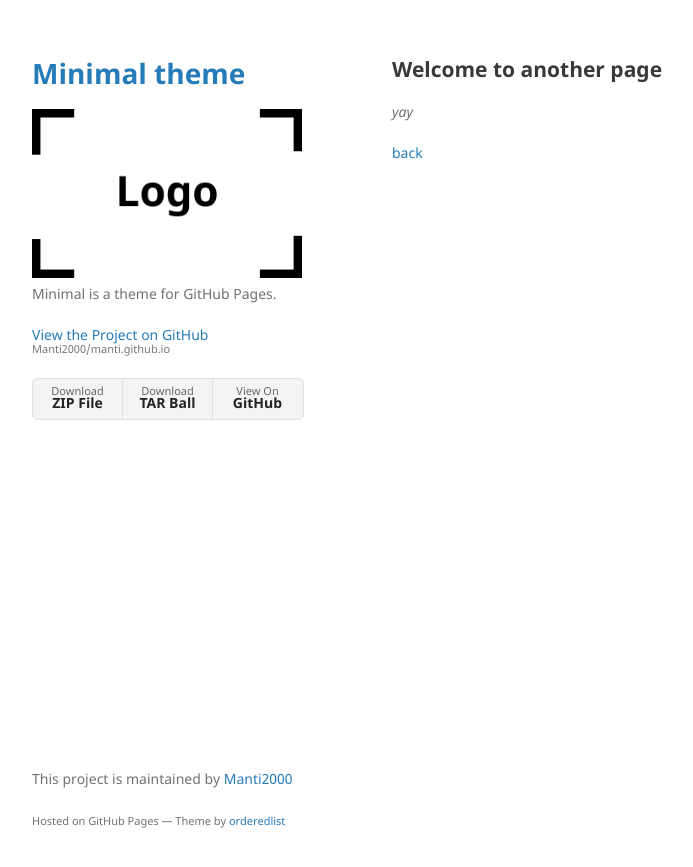
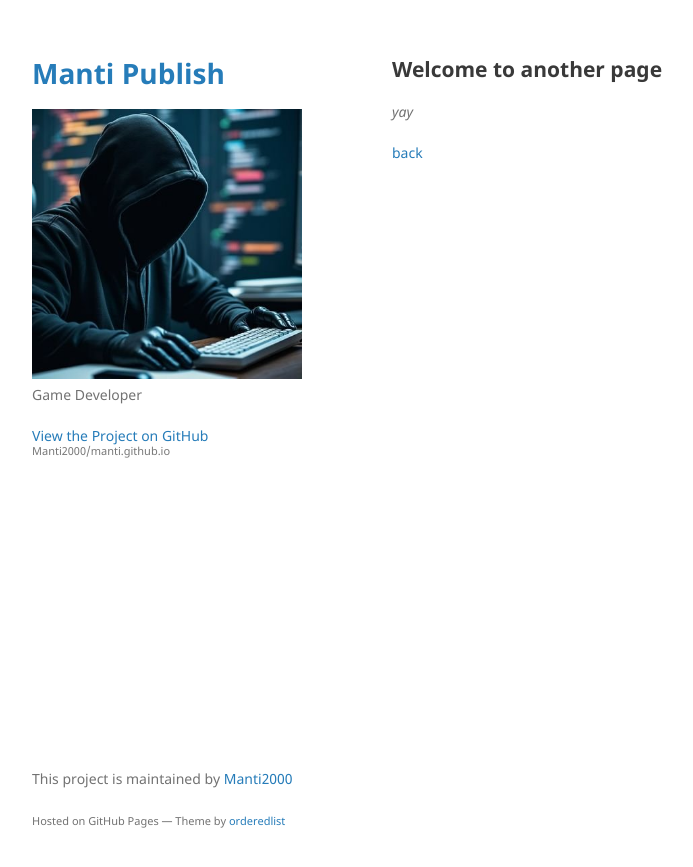
Before and after one commit to Manti2000/manti.github.io, a Jekyll site: the page built from another-page.md, in a window 1280 px wide. Shown: the top 867 px of the page, without its empty margins (178-871 px from the left). Built offline with Jekyll 4.4.1, drawn with Linux system fonts in a browser that asks for light colours; our own code applies the rules of GitHub Pages for plain Markdown files.

```diff
--- a/_config.yml
+++ b/_config.yml
@@ -1,6 +1,6 @@
-title: Minimal theme
-logo: /assets/img/logo.png
-description: Minimal is a theme for GitHub Pages.
-show_downloads: true
+title: Manti Publish
+logo: /assets/img/logo.jpg
+description: Game Developer
+show_downloads: false
 google_analytics:
 theme: jekyll-theme-minimal
```
Also changed, not shown: index.md (+1 -27 lines), assets/img/logo.jpg (added), assets/img/logo.png (deleted).
